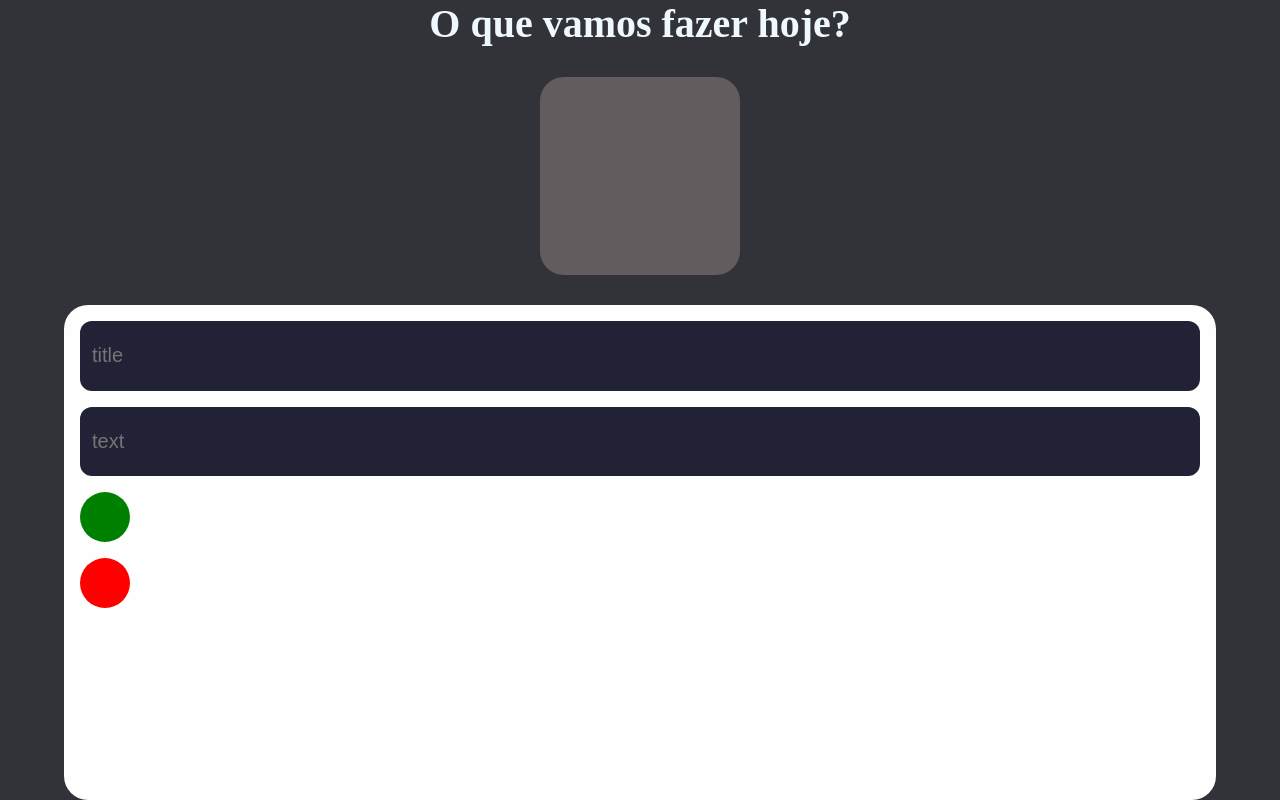
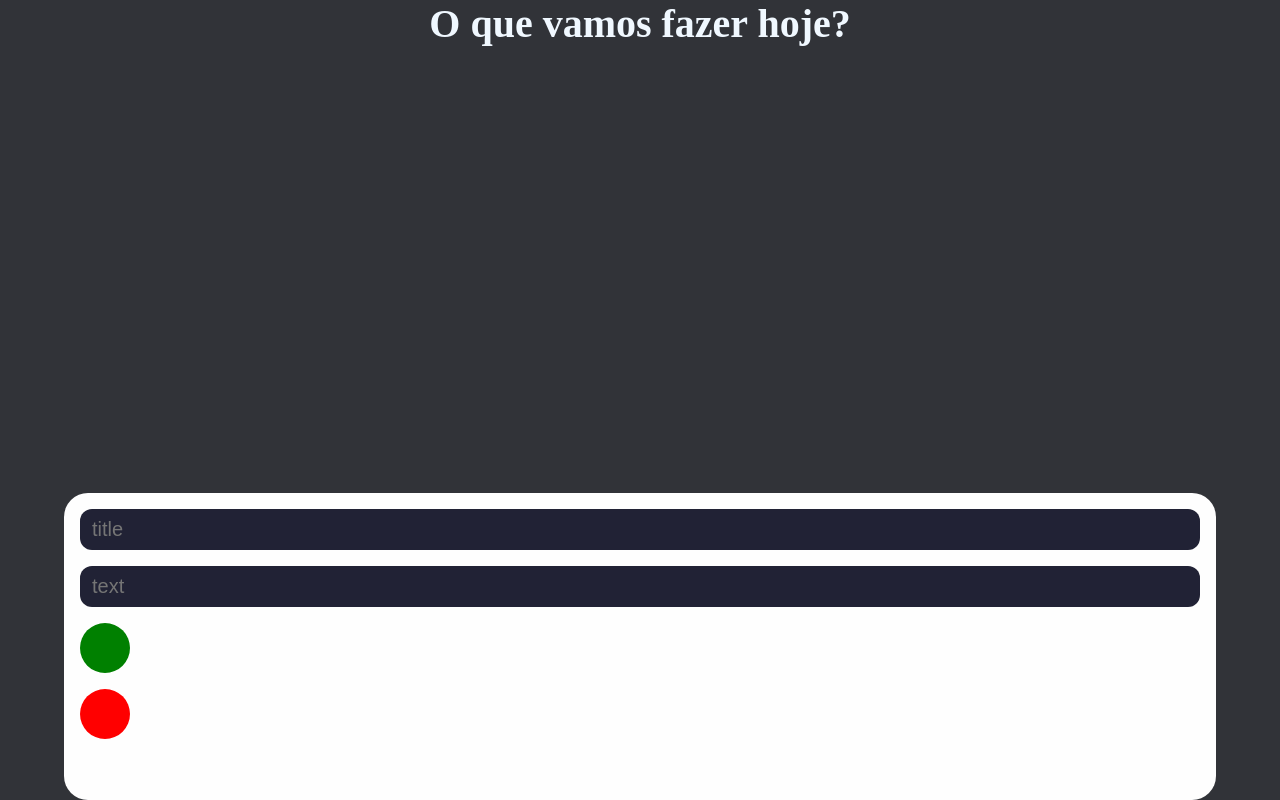
Before and after one commit to Fernando-Filho/Anotacoes, a React (Create React App) app in the folder anotacoes/: page / in a window 1280 px wide. Built offline with nearby package versions, Linux system fonts and the light colour scheme.

Commit message:
Ajuste do tamanho e espaçamentos

```diff
--- a/anotacoes/src/components/CaixaDeConteudo/CaixaDeConteudo.css
+++ b/anotacoes/src/components/CaixaDeConteudo/CaixaDeConteudo.css
@@ -1,28 +1,8 @@
 .CaixaDeConteudo{
     display: flex;
     flex-direction: column;
-    gap: 24rem;
-    height: 200rem;
-    width: 200rem;
-    padding: 24rem;
-    border-radius: 24rem;
-    background-color: rgba(155, 137, 137, 0.473);
+    gap: 12rem;
+    height: 80%;
+    width: 90%;
+    padding-top: 24rem;
 }
-.CaixaDeConteudo:hover{
-    cursor: pointer;
-    box-shadow: 1px 1px 15px -8px rgb(255, 255, 255);
-}
-
-
-.CaixaDeConteudo h2, p{
-    overflow: hidden;
-    text-overflow: ellipsis;
-}
-.CaixaDeConteudo h2{
-    white-space: nowrap;
-    font-size: 24rem;
-    border-bottom: solid 1rem rgba(0, 0, 0, 0.5);
-}
-.CaixaDeConteudo p{
-    font-size: 16rem;
-}
```
